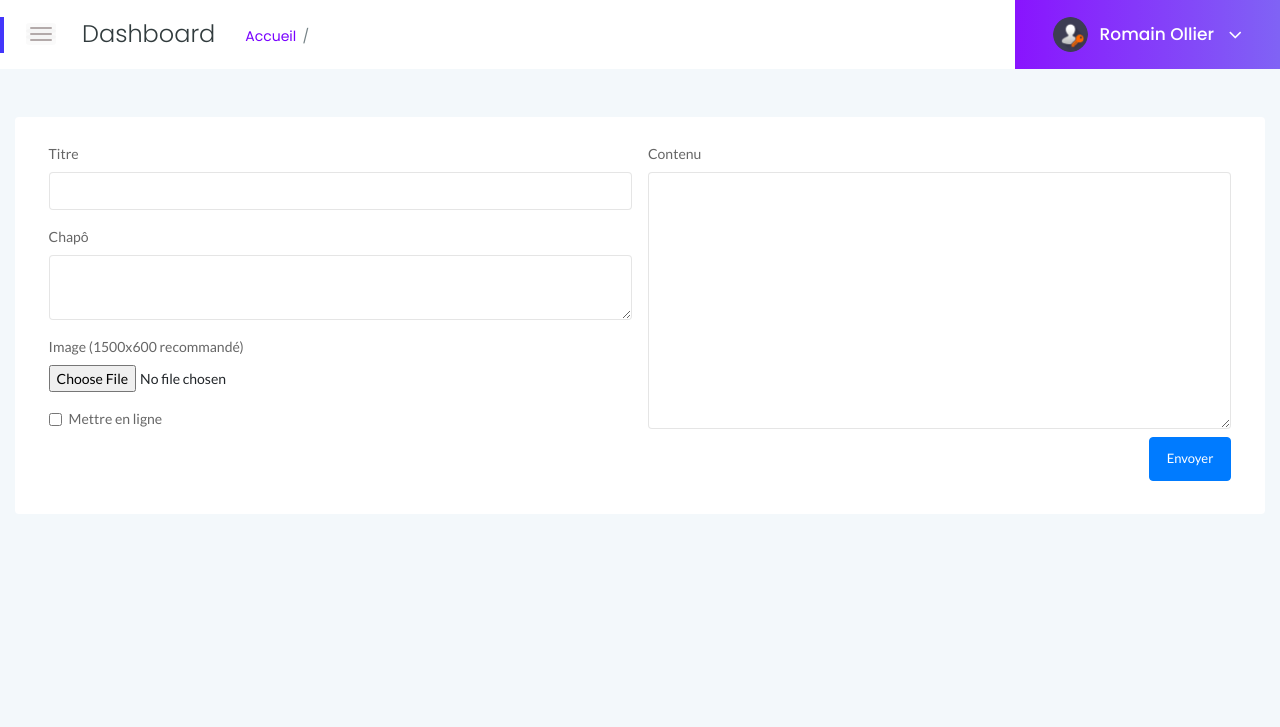
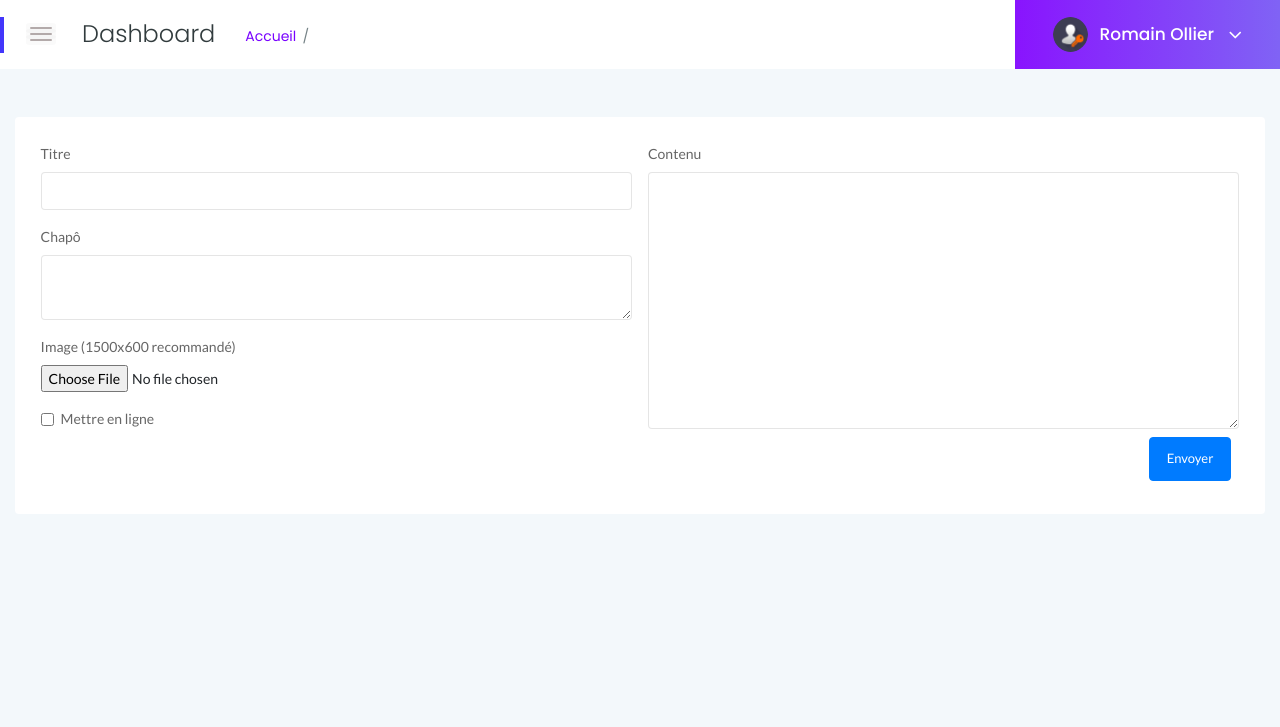
Before and after one commit to RomainDW/Blog-PHP, a PHP site: template views/admin/blog/edit.html.twig in a window 1280 px wide. Shown: the top 727 px of the page. Run offline with PHP 8.4, Linux system fonts and the light colour scheme; the template is opened without the code that fills it, so the values that code supplies are empty; some libraries are stand-ins or nearby versions.

Commit message:
:arrow_up: form-grid : use of grid-gap instead of padding

```diff
--- a/assets/css/admin/form-grid.css
+++ b/assets/css/admin/form-grid.css
@@ -2,18 +2,17 @@
   display: grid;
   grid-template-areas: "left  right";
   grid-template-rows: auto;
-  grid-template-columns: 1fr 1fr; }
+  grid-template-columns: 1fr 1fr;
+  grid-gap: 1rem; }
   @media all and (max-width: 991px) {
     .form-grid form {
       grid-template-areas: "left" "right";
       grid-template-rows: auto;
       grid-template-columns: 1fr; } }
   .form-grid form .left {
-    grid-area: left;
-    padding: 0 0.5rem; }
+    grid-area: left; }
   .form-grid form .right {
-    grid-area: right;
-    padding: 0 0.5rem; }
+    grid-area: right; }
     .form-grid form .right .form-group {
       height: 100%;
       flex-direction: column; }
```
Also changed, not shown: 1 other file.
